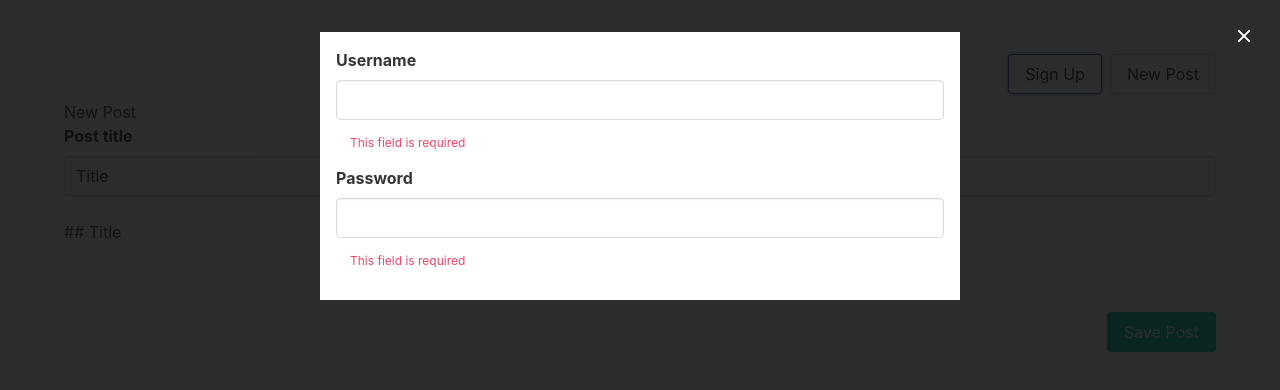
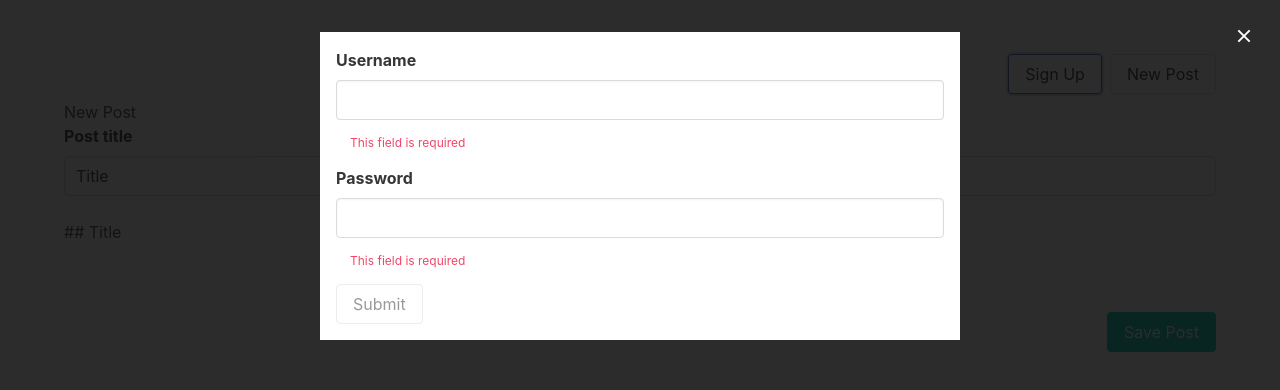
Before and after one commit to gabrielcaiana/blog-vue3-express, a Vue app: page /posts/new in a window 1280 px wide. Both pictures are taken after a click on the button "Sign Up". Shown: the top 390 px of the page. Built offline with nearby package versions, Linux system fonts and the light colour scheme.

Commit message:
chore: validate modal login

```diff
--- a/src/components/SignupForm.vue
+++ b/src/components/SignupForm.vue
@@ -1,6 +1,7 @@
 <script lang="ts" setup>
   import FormIput from './FormIput.vue';
   import { validate, length, required } from '../utils/validation'
+  import { NewUser } from '../interfaces/user'
   import { computed, ref } from 'vue'
 
   const username = ref('')
@@ -8,13 +9,27 @@
 
   const password = ref('')
   const passwordStatus = computed(() => validate(password.value, [required, length({min: 10, max: 20})]))
+
+  const isInvalid = computed(() => !usernameStatus.value.valid || !passwordStatus.value.valid)
+
+  const handleSubmit = () => {
+    if(isInvalid.value) return
+
+    const newUser: NewUser = {
+       username: username.value,
+      password: password.value
+    }
+
+    console.log(newUser)
+  }
 </script>
 
 <template>
-  <div class="form">
+  <form class="form" @submit.prevent="handleSubmit">
     <FormIput name="Username" v-model="username" :status="usernameStatus" />
     <FormIput name="Password" v-model="password" :status="passwordStatus" />
-  </div>
+    <button type="submit" class="button" :disabled="isInvalid">Submit</button>
+  </form>
 </template>
 
 <style lang="css" scoped>
--- /dev/null
+++ b/src/interfaces/user.ts
@@ -0,0 +1,4 @@
+export interface NewUser {
+  username: string
+  password: string
+}
```
